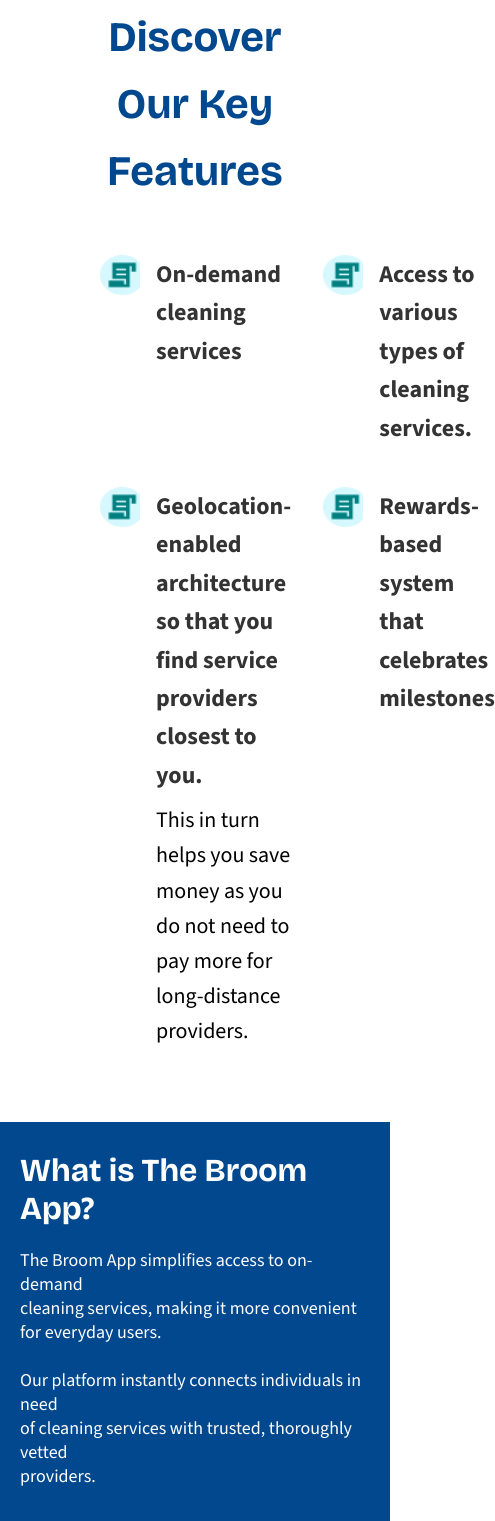
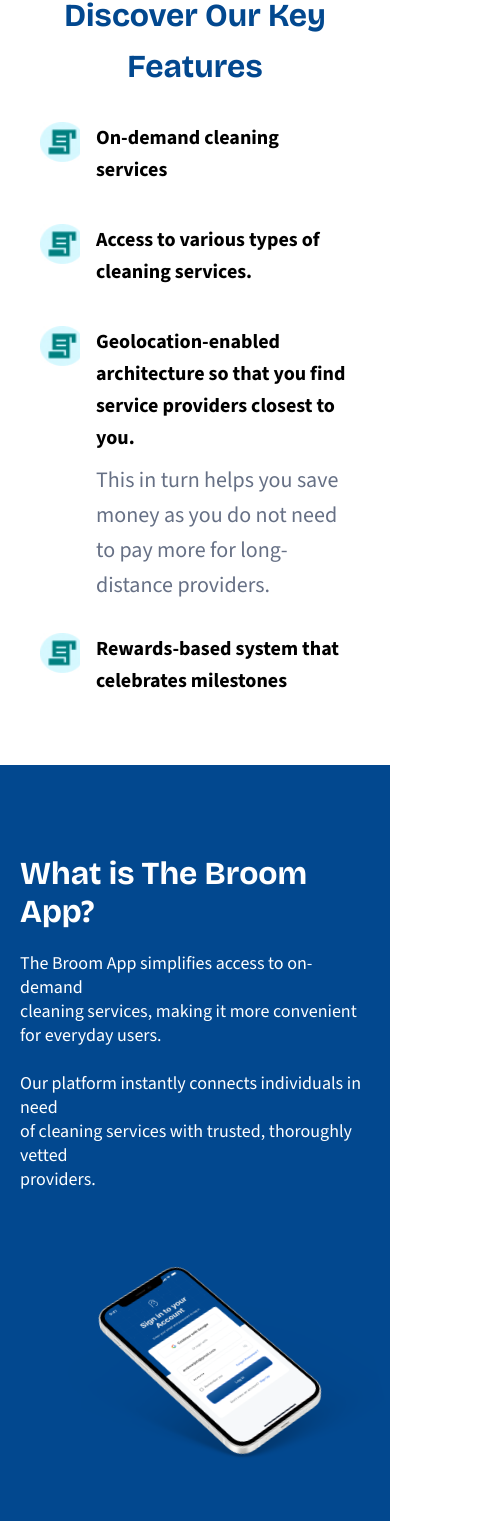
Before and after one commit to Uppist/broomapp, a React (Vite) app: page / in a window 390 px wide. Shown: the part 1359-2880 px from the top of the page, 495 px wide, since content can reach past the window. Built offline with nearby package versions, Linux system fonts and the light colour scheme.

Commit message:
Responsive Features components

```diff
--- a/src/styles.css
+++ b/src/styles.css
@@ -200,6 +200,41 @@
   margin-bottom: 0.5rem; /* Space between h3 and p */
 }
 
+/* Mobile Responsiveness for Features */
+@media (max-width: 768px) {
+  .features {
+    padding: 50px 20px; /* Reduced padding for mobile */
+  }
+
+  .features-container {
+    padding: 10px 20px; /* Reduced side padding for mobile */
+  }
+
+  .features-container h2 {
+    font-size: 32px; /* Smaller font size for mobile */
+    margin-bottom: 30px; /* Reduced margin */
+  }
+
+  .features-grid {
+    grid-template-columns: 1fr; /* Single column for mobile */
+    gap: 30px; /* Reduced gap between items */
+  }
+
+  .feature-item h3 {
+    font-size: 20px; /* Smaller font size for mobile */
+    color: #000000; /* Black color as per design */
+  }
+
+  .feature-item p {
+    color: #667085; /* Gray color as per design */
+  }
+
+  .feature-icon {
+    /* Size remains the same, but ensure color matches design */
+    /* Assuming the icon image itself has the correct teal color (#008080) */
+  }
+}
+
 /* Benefits Section Styles */
 .benefits {
   background-color: #02488F; /* Dark blue background */
@@ -272,6 +307,7 @@
     max-width: 100%; /* Full width for mobile */
     margin-left: 0; /* Remove left margin */
     text-align: left; /* Left-align text */
+    padding-top: 60px;
   }
 
   .benefits-text h2 {
@@ -287,7 +323,9 @@
   }
 
   .benefits-image {
-    max-width: 90%; /* Nearly full width for mobile */
+    max-width: 100%; /* Nearly full width for mobile */
+    padding-top: 40px;
+    padding-bottom: 40px;
   }
 
   .benefits-image img {
```
